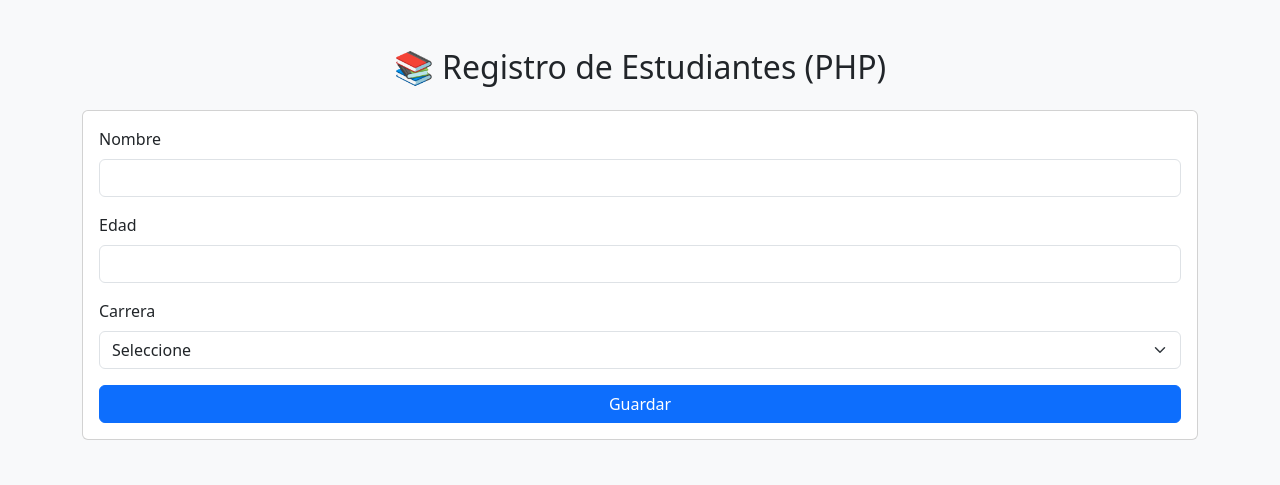
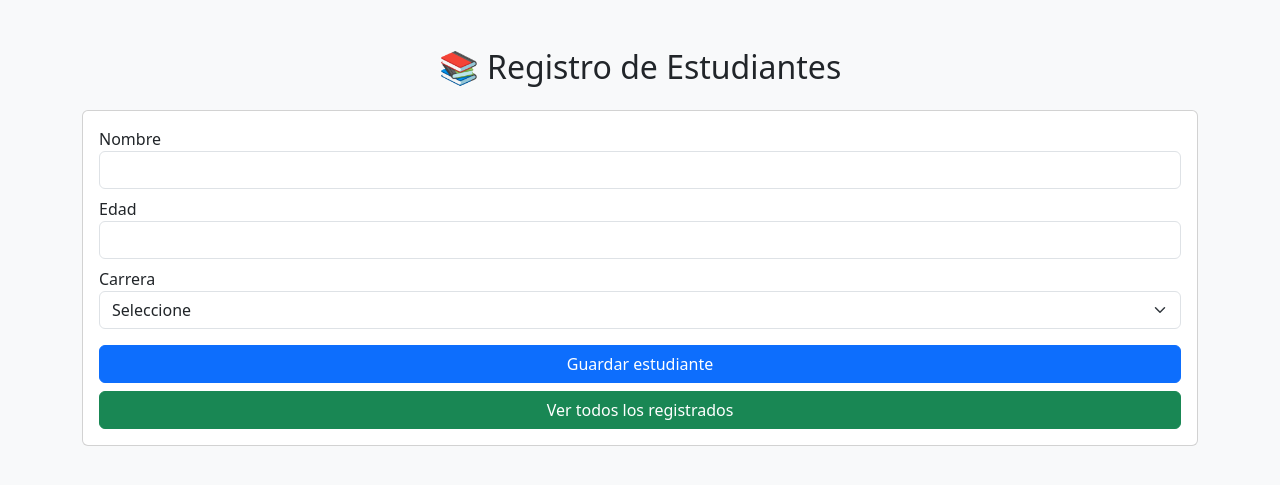
Before and after one commit to kmudb/EjemplosLIS2026, a PHP site: page / in a window 1280 px wide. Shown: the top 485 px of the page. Run offline with PHP 8.4, Linux system fonts and the light colour scheme.

Commit message:
almacena n cantidad de alumnos

```diff
--- a/Clase02/index.php
+++ b/Clase02/index.php
@@ -1,50 +1,49 @@
 <?php
+session_start();
+
 // ================================
-// 1. VARIABLES Y ARREGLOS
+// 1. INICIALIZAR ARREGLO EN SESIÓN
 // ================================
+if (!isset($_SESSION["estudiantes"])) {
+    $_SESSION["estudiantes"] = [];
+}
 
-$estudiantes = [];
 $mensaje = "";
-$total = 0;
+$mostrarTabla = false;
 
 // ================================
 // 2. FUNCIÓN
 // ================================
 function esMayorDeEdad($edad) {
-    if ($edad >= 18) {
-        return "Sí";
-    } else {
-        return "No";
-    }
+    return ($edad >= 18) ? "Sí" : "No";
 }
 
 // ================================
-// 3. CONTROL DE FLUJO (IF / POST)
+// 3. REGISTRO DE ESTUDIANTE
 // ================================
-if ($_SERVER["REQUEST_METHOD"] == "POST") {
+if (isset($_POST["guardar"])) {
 
     $nombre  = $_POST["nombre"];
     $edad    = (int) $_POST["edad"];
     $carrera = $_POST["carrera"];
 
-    // ================================
-    // 4. CONDICIONALES
-    // ================================
     if ($nombre == "" || $edad <= 0 || $carrera == "") {
-        $mensaje = "❌ Todos los campos son obligatorios";
+        $mensaje = "❌ Complete todos los campos";
     } else {
-
-        // ================================
-        // 5. ARREGLO ASOCIATIVO
-        // ================================
-        $estudiantes[] = [
+        $_SESSION["estudiantes"][] = [
             "nombre" => $nombre,
             "edad" => $edad,
             "carrera" => $carrera
         ];
+        $mensaje = "✅ Estudiante registrado correctamente";
+    }
+}
 
-        $mensaje = "✅ Estudiante agregado correctamente";
-    }
+// ================================
+// 4. BOTÓN VER TODOS
+// ================================
+if (isset($_POST["ver"])) {
+    $mostrarTabla = true;
 }
 ?>
 
@@ -52,16 +51,14 @@ if ($_SERVER["REQUEST_METHOD"] == "POST") {
 <html lang="es">
 <head>
     <meta charset="UTF-8">
-    <title>Ejemplo PHP + Bootstrap</title>
-
-    <!-- BOOTSTRAP -->
+    <title>Registro PHP</title>
     <link href="https://cdn.jsdelivr.net/npm/bootstrap@5.3.2/dist/css/bootstrap.min.css" rel="stylesheet">
 </head>
+
 <body class="bg-light">
 
 <div class="container mt-5">
-
-    <h2 class="text-center mb-4">📚 Registro de Estudiantes (PHP)</h2>
+    <h2 class="text-center mb-4">📚 Registro de Estudiantes</h2>
 
     <!-- MENSAJE -->
     <?php if ($mensaje != ""): ?>
@@ -71,22 +68,22 @@ if ($_SERVER["REQUEST_METHOD"] == "POST") {
     <?php endif; ?>
 
     <!-- FORMULARIO -->
-    <div class="card mb-4">
+    <div class="card mb-3">
         <div class="card-body">
             <form method="POST">
 
-                <div class="mb-3">
-                    <label class="form-label">Nombre</label>
+                <div class="mb-2">
+                    <label>Nombre</label>
                     <input type="text" name="nombre" class="form-control">
                 </div>
 
-                <div class="mb-3">
-                    <label class="form-label">Edad</label>
+                <div class="mb-2">
+                    <label>Edad</label>
                     <input type="number" name="edad" class="form-control">
                 </div>
 
                 <div class="mb-3">
-                    <label class="form-label">Carrera</label>
+                    <label>Carrera</label>
                     <select name="carrera" class="form-select">
                         <option value="">Seleccione</option>
                         <option>Ingeniería</option>
@@ -95,13 +92,20 @@ if ($_SERVER["REQUEST_METHOD"] == "POST") {
                     </select>
                 </div>
 
-                <button class="btn btn-primary w-100">Guardar</button>
+                <button name="guardar" class="btn btn-primary w-100 mb-2">
+                    Guardar estudiante
+                </button>
+
+                <button name="ver" class="btn btn-success w-100">
+                    Ver todos los registrados
+                </button>
+
             </form>
         </div>
     </div>
 
     <!-- TABLA -->
-    <?php if (count($estudiantes) > 0): ?>
+    <?php if ($mostrarTabla && count($_SESSION["estudiantes"]) > 0): ?>
 
         <table class="table table-bordered table-striped">
             <thead class="table-dark">
@@ -115,26 +119,22 @@ if ($_SERVER["REQUEST_METHOD"] == "POST") {
             </thead>
             <tbody>
 
-            <?php
-            // ================================
-            // 6. CICLO FOREACH
-            // ================================
-            foreach ($estudiantes as $index => $est) {
-                $total++;
-            ?>
+            <?php foreach ($_SESSION["estudiantes"] as $i => $est): ?>
                 <tr>
-                    <td><?= $index + 1 ?></td>
+                    <td><?= $i + 1 ?></td>
                     <td><?= $est["nombre"] ?></td>
                     <td><?= $est["edad"] ?></td>
                     <td><?= esMayorDeEdad($est["edad"]) ?></td>
                     <td><?= $est["carrera"] ?></td>
                 </tr>
-            <?php } ?>
+            <?php endforeach; ?>
 
             </tbody>
         </table>
 
-        <p class="fw-bold">Total de estudiantes registrados: <?= $total ?></p>
+        <p class="fw-bold">
+            Total registrados: <?= count($_SESSION["estudiantes"]) ?>
+        </p>
 
     <?php endif; ?>
 
```
